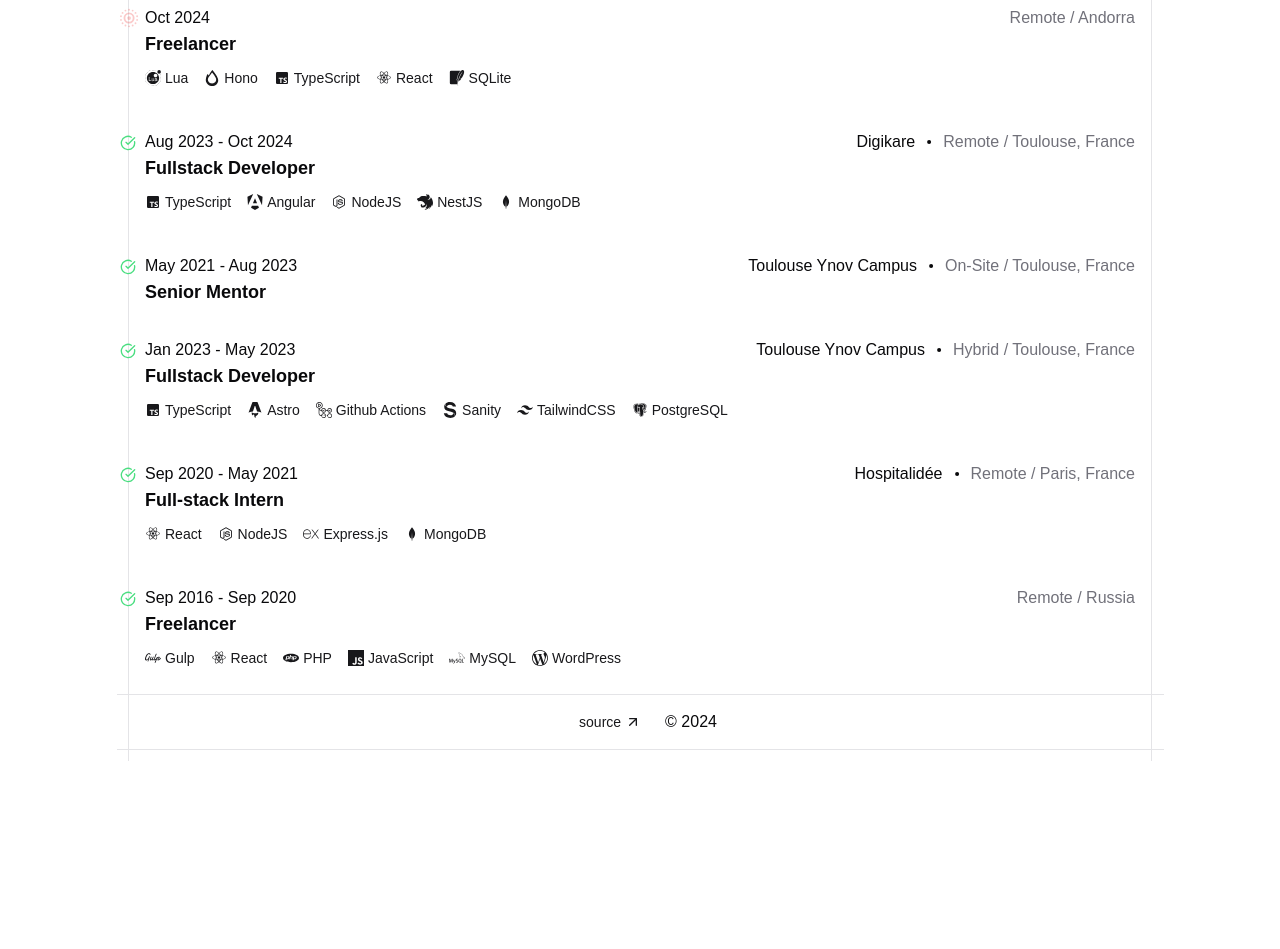
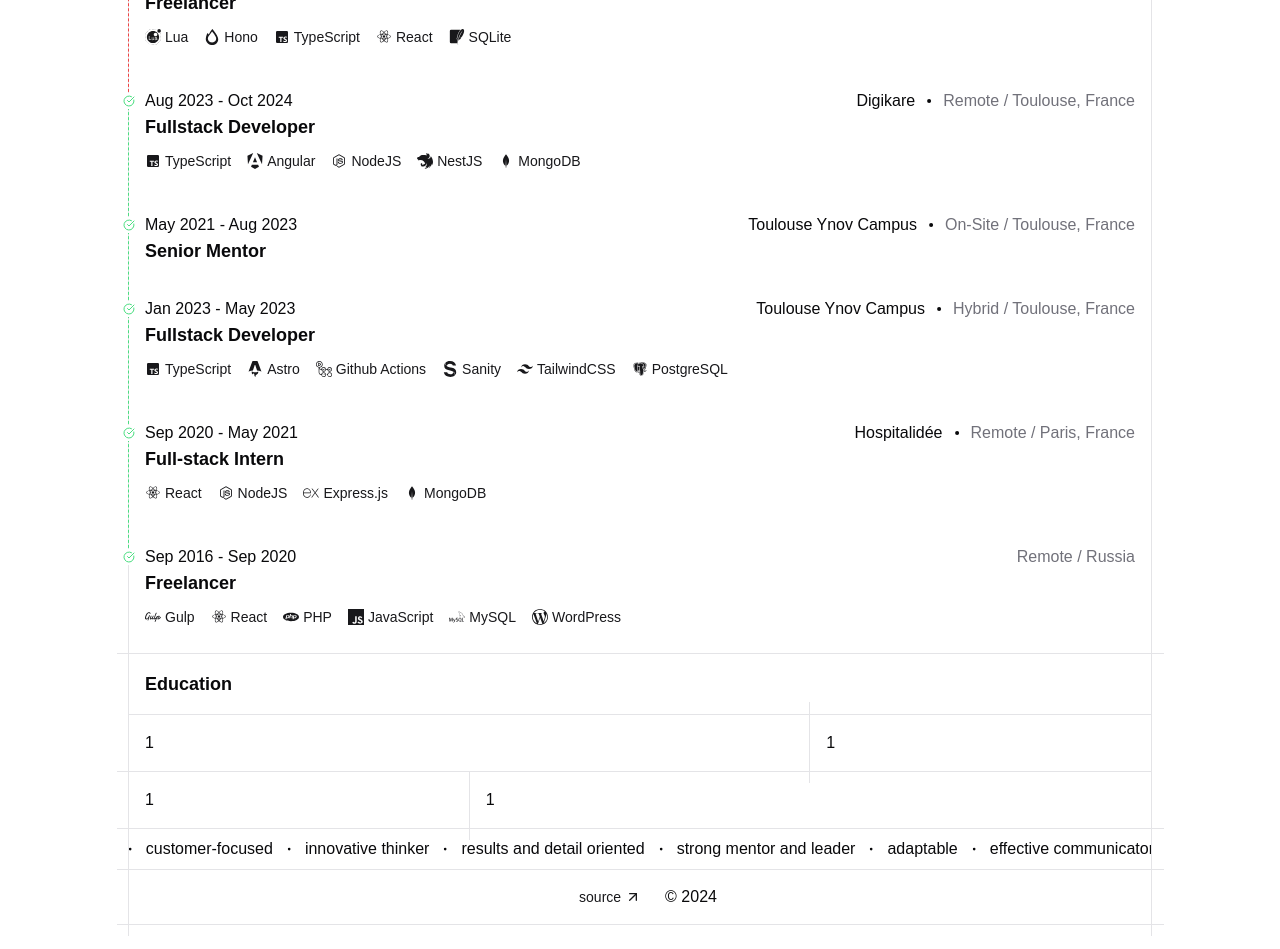
Before and after one commit to SenouciMoulay/cvportfolio, a Next.js app: page / in a window 1280 px wide. Shown: the part 380-1329 px from the top of the page. Before the commit the page ends 1154 px from the top, so only its background shows below. Built offline with nearby package versions, Linux system fonts and the light colour scheme.

Commit message:
feat: add EducationSection component, update AboutMeSection layout, and enhance Navbar with links

```diff
--- a/src/app/homepage-sections/about-me.tsx
+++ b/src/app/homepage-sections/about-me.tsx
@@ -10,7 +10,7 @@
   return (
     <Box
       as="section"
-      className="grid border-b border-t-0 duration-1000 fade-in-5 motion-safe:animate-in sm:grid-cols-5"
+      className="grid duration-1000 fade-in-5 motion-safe:animate-in sm:grid-cols-5"
     >
       <div>
         <Image
--- /dev/null
+++ b/src/app/homepage-sections/education.tsx
@@ -0,0 +1,19 @@
+import { Box, BoxTitle } from "@/components/box";
+
+export function EducationSection() {
+  return (
+    <Box tr tl br bl as="section">
+      <BoxTitle className="px-4 py-4 text-center">Education</BoxTitle>
+      <div className="grid w-full grid-cols-6 [&>*]:p-4">
+        <Box className="col-span-6 border-l-0 sm:col-span-4" br tr>
+          1
+        </Box>
+        <Box className="col-span-6 border-l-0 border-r-0 sm:col-span-2">1</Box>
+        <Box className="col-span-6 border-l-0 sm:col-span-2" br tl>
+          1
+        </Box>
+        <Box className="col-span-6 border-l-0 border-r-0 sm:col-span-4">1</Box>
+      </div>
+    </Box>
+  );
+}
--- a/src/app/homepage-sections/experience.tsx
+++ b/src/app/homepage-sections/experience.tsx
@@ -1,5 +1,6 @@
 import { Box, BoxTitle } from "@/components/box";
 import { Button } from "@/components/ui/button";
+import { cn } from "@/lib/utils";
 import { format } from "date-fns";
 import { CheckCircle, DotIcon } from "lucide-react";
 import { TbLivePhoto } from "react-icons/tb";
@@ -21,17 +22,22 @@
 
 function Experience({ entry }: { entry: ExperienceEntry }) {
   return (
-    <li className="relative p-4">
+    <li
+      className={cn(
+        "relative p-4 last-of-type:before:border-transparent",
+        "before:absolute before:-left-px before:top-6 before:h-full before:border-l before:border-dashed",
+        {
+          "before:border-red-500": entry.endDate === undefined,
+          "before:border-green-400": entry.endDate !== undefined,
+        },
+      )}
+    >
       {entry.endDate === undefined ? (
-        <TbLivePhoto
-          className="absolute -left-2 top-5 animate-subtle-pulse text-red-500"
-          size={16}
-        />
+        <div className="absolute -left-2 top-5 grid size-4 place-items-center bg-background text-red-500">
+          <TbLivePhoto className="size-4 animate-subtle-pulse p-0.5" />
+        </div>
       ) : (
-        <CheckCircle
-          size={16}
-          className="absolute -left-0.5 top-7 size-0.5 scale-[8] text-green-400"
-        />
+        <CheckCircle className="absolute -left-2 top-5 size-4 bg-background p-0.5 text-green-400" />
       )}
       <div className="flex items-center justify-between">
         <ExperienceDates entry={entry} />
--- a/src/app/homepage-sections/qualities-carousel.tsx
+++ b/src/app/homepage-sections/qualities-carousel.tsx
@@ -17,7 +17,7 @@
 
 export function QualitiesCarousel() {
   return (
-    <Box className="border-t-0 py-2">
+    <Box className="py-2">
       <MarqueeAnimation
         baseVelocity={0.5}
         direction="start-to-end"
--- a/src/app/page.tsx
+++ b/src/app/page.tsx
@@ -1,13 +1,15 @@
 import { AboutMeSection } from "./homepage-sections/about-me";
+import { EducationSection } from "./homepage-sections/education";
 import { ExperienceSection } from "./homepage-sections/experience";
 import { QualitiesCarousel } from "./homepage-sections/qualities-carousel";
 
 export default function Home() {
   return (
-    <main className="mx-auto w-container">
+    <main className="mx-auto w-container [&>*:has(+*)]:border-b [&>*]:border-t-0">
       <AboutMeSection />
+      <ExperienceSection />
+      <EducationSection />
       <QualitiesCarousel />
-      <ExperienceSection />
     </main>
   );
 }
--- a/src/components/navbar.tsx
+++ b/src/components/navbar.tsx
@@ -1,20 +1,32 @@
 "use client";
 
+import Link from "next/link";
 import { Box } from "./box";
 import { ThemeToggle } from "./theme-toggle";
+import { Button } from "./ui/button";
 
 export function Navbar() {
   return (
+    <>
+      <div className="before:fixed before:left-0 before:right-0 before:top-0 before:z-[11] before:h-16 before:bg-background md:before:h-20" />
       <Box
         as="nav"
-      className="sticky top-4 z-20 mx-auto mt-4 flex h-14 w-container items-center justify-between border-b bg-background p-4 before:fixed before:left-0 before:top-0 before:-z-10 before:h-4 before:w-svw before:bg-background md:top-6 md:mt-6 md:before:h-6"
+        className="sticky top-4 z-20 mx-auto mt-4 flex h-14 w-container items-center justify-between border-b bg-background p-4 md:top-6 md:mt-6"
         tl
         tr
         bl
         br
       >
+        <Link href="/">
           <b>Kopenkin Dmitrii</b>
+        </Link>
+        <div className="flex items-center gap-1">
+          {/* <Button asChild variant="link" size="icon-sm" disabled>
+            <Link href="/blog">Blog</Link>
+          </Button> */}
           <ThemeToggle />
+        </div>
       </Box>
+    </>
   );
 }
```
Lines whose indentation alone changed are shown as unchanged.
